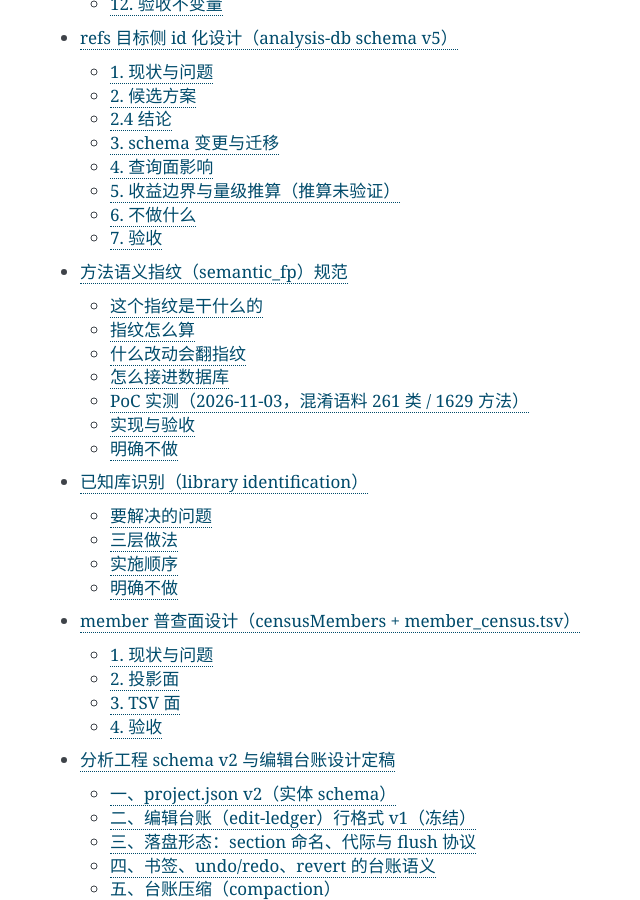
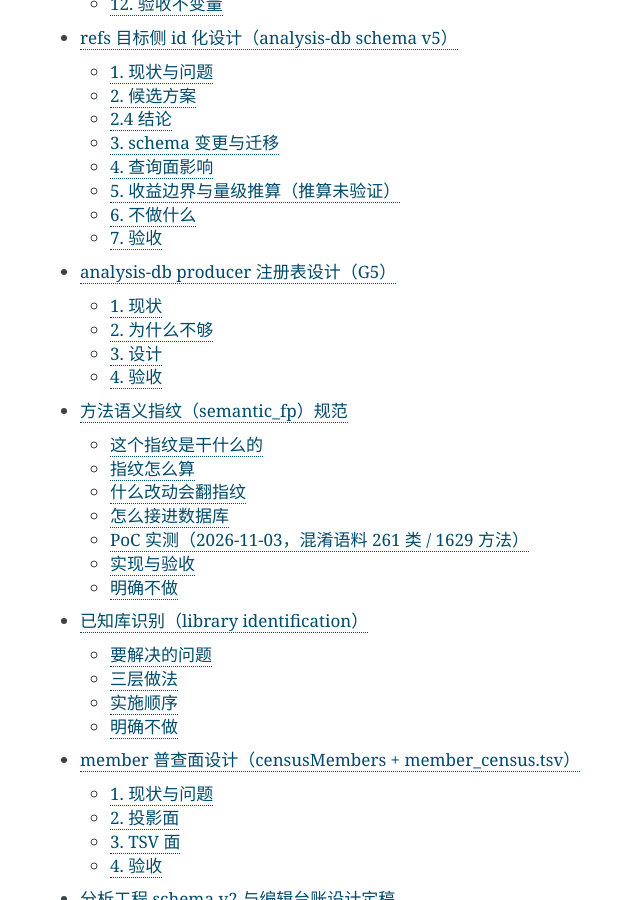
Before and after one commit to luiox/mjbase, a Sphinx documentation site: the page built from mjbase/doc/index.rst, in a window 1280 px wide and 900 px high, scrolled down 633 px. Shown: the whole window, without its empty margins (370-1010 px from the left). Built offline with Sphinx 7.4.7, drawn with Linux system fonts in a browser that asks for light colours; some of the changed lines change nothing that is shown.

Commit message:
docs(analysis): producer 注册表设计入 RST 文档树（#143）
doc_ai → doc RST 迁移（#165）时本设计稿因 PR 未合并未随迁，旧路径
合并会令已删除的 doc_ai 目录还魂。按新文档规范转换：label + toctree
挂 analysis-database/refs-id-design 之后；状态回填定稿（schema v6 +
mjt 导入桥接线均落地）；决策表与实现批次计划随落地摘除。

```diff
--- a/mjbase/doc/index.rst
+++ b/mjbase/doc/index.rst
@@ -14,6 +14,7 @@ mjbase 设计规格
 
    analysis-database
    refs-id-design
+   producer-registry-design
    semantic-fp-spec
    library-identification
    member-census-design
--- /dev/null
+++ b/mjbase/doc/producer-registry-design.rst
@@ -0,0 +1,276 @@
+.. _producer-registry-design:
+
+analysis-db producer 注册表设计（G5）
+=====================================
+
+状态：定稿（2026-11-05 状态回填）。producers/batches/batch_scopes 三表、
+renames 行级 ``producer_id`` 按本文落地（schema v6；草案标注的 v5 已被先行合入
+的 :ref:`refs-id-design`\ 占用，版本号顺延）；mjt 导入桥已按 §3.6 接线
+（``analysis_ingest`` 一次导入一个 ``full_import`` 批）。开放决策点落地时按
+「当前倾向」列执行，决策表与实现批次计划随落地摘除。原稿 2026-11-02。
+analysis-db 总体设计与身份模型见 :ref:`analysis-db`\ 。本设计是 G 批次长计划
+P6 的 G5 项，对应蓝图第 4 步（producer 注册表、dirty 队列、局部事实存储与
+出边替换）的入口面。只定事实溯源与归属模型，不动任何事实的内容语义。
+
+1. 现状
+-------
+
+AnalysisDb 是分析事实源：SQLite 单文件，投影面覆盖 inputs/entries 条目身份、
+classes/members/interfaces 类与成员清单、refs 直接引用（目标侧 id 化见
+:ref:`refs-id-design`\）、renames 重命名覆盖层、mask_rules 出口遮蔽配置与命中
+记账、census 普查投影。全部写入走单事务批量入口，任一行失败整批回滚。
+
+设计当时把事实写进这个库的入口，函数级盘点如下。
+
+.. list-table::
+   :header-rows: 1
+
+   * - 写入口
+     - 仓内现有调用方（设计时点）
+     - 隐含的生产者身份
+   * - ``ensureInput`` / ``ingestEntries`` / ``ingestClasses`` / ``replaceReferences``
+     - mjt 整库导入桥 ``ingestIntoAnalysisDb``
+     - 无任何记录
+   * - ``replaceReferencesFromMember``
+     - 仓内无生产调用方；方法级 pass 桥属私有侧管线消费面
+     - 无任何记录
+   * - ``setClassRename`` / ``setMemberRename`` / ``setRenames`` 族 / ``replaceRenames``
+     - 仓内仅测试调用；覆盖层导入面属私有侧
+     - 无任何记录
+   * - ``replaceMaskRules`` / ``setMaskTrustLevel``
+     - 仓内仅测试调用，规则配置写入面待接
+     - 无任何记录
+   * - ``recordMaskRuleHits``
+     - mjt MCP mask 出口（逐查询记账）
+     - 无任何记录
+
+生产者当时实际有三类进程语境：mjt workspace 整库导入桥（生产调用点在 mjt-py
+facade 的 census 流程，临时库即弃）、mjt MCP 工具面（工程 bundle 的
+analysis.mjdb 命中记账）、mjbase 自身测试与 harness。按既定路线还会增加：
+semantic_fp 管线、库识别 L2/L3、渲染 producer，以及按 mjt-pysdk 桥注释明言的
+私有侧管线适配器。
+
+库对这些写入没有任何归属记录：两个生产者先后写同一个库之后，没有任何一个事实
+能回答它是哪条管线、哪个工具版本、哪次运行写入的。
+
+2. 为什么不够
+-------------
+
+溯源缺失是硬缺口，具体四个面。第一，来源不可答：事实表是最后一次写入者覆盖语义
+（类 upsert、引用替换、覆盖层覆盖），多管线交错写入后，库内既没有谁写的也没有
+何时写的（refs 连时间戳都没有），审计只能靠外部记忆。第二，批次不可答：一次整库
+导入按写入顺序是条目、类、引用三段独立事务，中途失败后库内留下「前三段已提交、
+引用仍旧集合」的半程状态，没有任何行记录这次运行存在、进行到哪一步、写到多大规模。
+第三，冲突不可见：renames 覆盖层按 (target_kind, target_id) 整体覆盖，两个工具
+先后设置同一目标的显示名时后写覆盖先写且不留痕迹；mask_rules 同为整体替换。
+第四，可信级别无载体：mask 面已确立项目级信任级别（meta 键 mask_trust_level，
+default_action 翻转开关），但「这条事实来自可信工具还是脚本」没有落点，多生产者
+同库之后无法按来源分级处置。
+
+蓝图第 4 步把 producer 注册表列为第一个落地件，原因在此：dirty 队列与局部事实
+存储都要求事实按 (producer, producer_version) 键控，没有注册表就没有键的登记端。
+本设计先把登记端与归属模型立起来，dirty 队列与局部事实存储按各自批次推进。
+
+3. 设计
+-------
+
+3.1 producers 表：生产者登记
+^^^^^^^^^^^^^^^^^^^^^^^^^^^^
+
+生产者是「向本库写事实的身份」，注册幂等：稳定 key 命中即刷新元数据并复用 id。
+producer_id 单调分配，key 注册后不可变，无删除 API——与身份层只增不删纪律同构；
+改名或换工具指纹都是注册新生产者或刷新元数据，历史批次永远指向旧元数据也可经
+updated_at 追溯。
+
+.. code-block:: sql
+
+   CREATE TABLE producers(
+     producer_id      INTEGER PRIMARY KEY AUTOINCREMENT,
+     key              TEXT NOT NULL UNIQUE,          -- 稳定 id（点分 slug），注册后不可变
+     name             TEXT NOT NULL,                 -- 展示名
+     tool_fingerprint TEXT NOT NULL DEFAULT '',      -- 工具自报版本/构建指纹（自由文本）
+     trust_level      INTEGER NOT NULL CHECK(trust_level IN (0,1)),  -- 0=untrusted 1=trusted
+     created_at       TEXT NOT NULL,
+     updated_at       TEXT NOT NULL
+   );
+
+tool_fingerprint 由注册方自报（产品名 + 语义版本 + 构建标识的拼接是建议载荷），
+mjbase 不解析其内部结构；它回答「哪个版本的工具写的」，与事实内容指纹
+（semantic_fp，:ref:`semantic-fp-spec`）正交。trust_level 两档，词表对齐既有
+MaskTrustLevel（trusted/untrusted），但不复用同一 C++ 枚举——两者语义不同
+（项目出口默认动作 vs 事实来源可信级别），绑死一个类型会让两个轴被迫同步演化。
+
+3.2 事实归属粒度：批次表 + 作用域锚（定案）
+^^^^^^^^^^^^^^^^^^^^^^^^^^^^^^^^^^^^^^^^^^^
+
+两个候选。方案 A（行级外键：每张事实表加 NOT NULL producer_id 列）精确到行，
+代价有三：语义噪声——编码事实的内容与写入者无关，同一字节码的正确扫描逐行产出
+相同 refs，「这行 ref 是谁写的」的正确答案本来就是「最后一次重算该源切片的运行」，
+行级归属把切片级问题拆到百万行级粒度上答；成本落在最大表——refs 在基准语料
+232 万行、jdk17 语料 349 万行，按 producer 过滤不是真实查询负载，不加索引是全表扫，
+加索引是百万行级索引税；写路径侵入——每条 INSERT 预编译语句增加一次 bind，全部
+写入口与全部未来写入口永久背。
+
+定案方案 B（批次表 + 作用域锚）：三张新表，事实表不加列（renames 例外，见 3.4）。
+归属单位是写入运行（批次），作用域锚记录这次运行覆盖的事实区间；逐行问题经作用域
+回答。
+
+.. code-block:: sql
+
+   CREATE TABLE batches(
+     batch_id     INTEGER PRIMARY KEY AUTOINCREMENT,
+     producer_id  INTEGER NOT NULL REFERENCES producers(producer_id),
+     kind         TEXT NOT NULL,             -- full_import / refs_replace / refs_slice_replace / renames_write / rules_write
+     started_at   TEXT NOT NULL,
+     finished_at  TEXT NOT NULL DEFAULT '',  -- 空串 = 未收尾（失败/中断的残批，可见）
+     class_count  INTEGER NOT NULL DEFAULT 0,
+     entry_count  INTEGER NOT NULL DEFAULT 0,
+     member_count INTEGER NOT NULL DEFAULT 0,
+     ref_count    INTEGER NOT NULL DEFAULT 0,
+     note         TEXT NOT NULL DEFAULT ''
+   );
+   CREATE TABLE batch_scopes(
+     batch_id   INTEGER NOT NULL REFERENCES batches(batch_id),
+     scope_kind INTEGER NOT NULL CHECK(scope_kind IN (0,1,2,3)),
+     scope_id   INTEGER NOT NULL,           -- refs_all 固定 0；input_id / class_id / member_id
+     PRIMARY KEY(batch_id, scope_kind, scope_id)
+   ) WITHOUT ROWID;
+   CREATE INDEX batch_scopes_owner ON batch_scopes(scope_kind, scope_id, batch_id);
+
+作用域种类：0=refs_all（整库引用替换）、1=input（条目登记与重导入）、2=class
+（类事实 upsert 与 class 头引用切片）、3=member（成员引用切片）。成员登记的归属
+并入其所在类（ingestClasses 的 class 作用域行）。
+
+归属解析规则：成员引用切片的归属 = 在 batch_scopes 探 (3, member_id) 与 (0, 0)
+两个前缀、取 batch_id 较大者；class 头引用切片同构（(2, class_id) 对 (0,0)）；
+类事实归属只探 (2, class_id)（整库引用替换不触碰类行，refs_all 不回退参与类事实
+归属）；条目归属取 (1, input_id) 最新批。refs_all 作用域覆盖全部引用切片：整库
+替换之后，此前一切成员级归属被更新的 refs_all 批盖过，与 replaceReferences 清空
+重插的语义一致。解析是两次索引前缀探 + 取大，无全表扫。
+
+批次与事务的关系：批次是逻辑写入运行，不是事务。openBatch 先落一行 started 批
+（自带事务），随后各写入口在各自事务内写事实与作用域行，closeBatch 收尾写
+finished_at 与计数。整库导入的三段事务形状原样保留，一次导入一个批次；中途失败
+留下 finished_at 为空的残批，是合法审计状态（回答了「这次运行开始过、走到条目段」），
+不算脏数据。切片替换一次编辑一个 refs_slice_replace 批，编辑节奏是人与 agent 步进，
+批次量级无虞。
+
+混合形态（refs 走批次、classes 走行级列）不采纳：两套归属机制并存，查询面与纪律
+双份，收益不成比例。
+
+3.3 schema 变更与迁移
+^^^^^^^^^^^^^^^^^^^^^
+
+本变更是纯增量：三张新表加 renames 一列（见 3.4），不重排既有行、不改任何既有列
+语义。版本门纪律延续 fail-loud：打开时 user_version/application_id/meta.kind
+一并校验，不识别的版本拒绝打开，旧库由上层显式重建。重建动线成本有实测
+（rt.jar 36.3s、jdk17.jar 73.6s），renames 从既有覆盖层导入面重放，其 producer
+归属为执行重放的登录生产者。推荐路线下「旧行回填」不存在：重建库从空注册表起步，
+历史写入无法追溯、也不伪造归属。
+
+备选路线（原地升级）未采纳：打开时检测旧版本，单事务内 CREATE 三表 + renames
+加列 + 回填一行 legacy 生产者（key="legacy"、trust=untrusted）与一个 backfill
+批次。SQLite 单事务可保证无半迁移，代价是迁移代码与测试面长期背，且扫描事实无
+批次历史可填，回填的溯源价值接近零（只有 renames 行有真实占位对象）。维持
+fail-loud。
+
+3.4 与现有纪律的相容性
+^^^^^^^^^^^^^^^^^^^^^^
+
+稳定 id 只增不删：producers 注册幂等、id 单调、无删除；batches/batch_scopes 只
+追加（refs_all 批不删除任何历史作用域行，覆盖靠解析规则取大表达）。条目复活、
+类 upsert、引用整库替换等既有身份纪律全部不动。
+
+renames 覆盖来源：renames 是覆盖层与配置型小表，行级归属即语义（「这条覆盖是谁、
+何时设置的」就是行问题），本设计给它加 producer_id 列。覆盖行为不变
+（last-write-wins），注册表只让覆盖可见：覆盖来源 + updated_at 让「谁盖掉了谁」
+事后可查。落地口径：producer_id 落 NULL 表匿名写入（0 = 匿名），非 0 随覆盖整体
+刷新。
+
+并发：SQLite 单写者模型不变，一个 AnalysisDb 连接一个写者，注册表不引入新锁。
+多进程写同一库（MCP 进程与 pysdk 进程并发开写）靠 busy_timeout 与应用层错峰，
+注册表不改这一点；批次让交叉写入事后可观测（谁在什么时间开过批、各自写了什么
+区间），写仲裁不在第一版范围。
+
+census 投影：censusClasses/censusMembers/censusContainer 不加 producer 维度。
+投影输入是内容事实（类与条目的编码属性），与写入者无关；「谁贡献了多少」由批次
+统计面回答。重开条件：出现同一输入的类事实按生产者分叉的真实负载（多管线各持
+一份事实待对比），再议投影维度。
+
+3.5 API 面（mjbase 侧）
+^^^^^^^^^^^^^^^^^^^^^^^
+
+登记与批次（写入前，ReadWrite 连接）：
+
+.. code-block:: cpp
+
+   struct DbProducerInput { ca::str::Utf8String key, name, toolFingerprint; DbProducerTrustLevel trustLevel; };
+   ca::Result<ca::i64, AnalysisDbError> registerProducer(const DbProducerInput& input);  // 幂等：key 命中即刷新元数据
+   ca::Result<std::vector<DbProducerInfo>, AnalysisDbError> listProducers() const;
+   ca::Result<ca::i64, AnalysisDbError> openBatch(ca::i64 producerId, DbBatchKind kind, const ca::str::Utf8StringRef& note);
+   ca::Result<void, AnalysisDbError> closeBatch(ca::i64 batchId, const DbBatchCounts& counts);
+
+既有写入口的归属化：ingestEntries / ingestClasses / replaceReferences /
+replaceReferencesFromMember 增加首参 batchId；setRenames 族、replaceRenames、
+replaceMaskRules、setMaskTrustLevel 增加尾参 producerId（renames 行级盖章，mask
+配置面归属）。签名一步到位，不保留匿名旧签名：消费方只有导入桥、MCP 出口、
+facade 与测试，面小且全部在本仓或已知适配面；隐式方案（连接绑定「当前生产者」
+状态）否决——忘了设置就是静默错归属，与 fail-loud 纪律相悖。ensureInput 不带
+批次：输入登记的归属随其后的 ingestEntries 批次（input 作用域行）。
+recordMaskRuleHits 不变：命中计数是聚合计数列，无行级事实可归属，不入批次。
+拒绝面：写入口收到未注册或不存在的 batchId → Invalid，不静默匿名写入。
+
+查询面（只读连接可用）：
+
+.. code-block:: cpp
+
+   ca::Result<std::vector<DbBatchInfo>, AnalysisDbError> listBatches(
+       std::optional<ca::i64> producerId) const;                    // 含计数、作用域数、生产者 key
+   ca::Result<std::vector<DbBatchScope>, AnalysisDbError> batchScopes(ca::i64 batchId) const;
+   ca::Result<std::optional<DbOwnershipInfo>, AnalysisDbError> refSliceOwnership(
+       DbMemberKind kind, ca::i64 memberId) const;                  // 解析规则见 3.2
+   ca::Result<std::optional<DbOwnershipInfo>, AnalysisDbError> classOwnership(ca::i64 classId) const;
+   ca::Result<std::vector<DbProducerStats>, AnalysisDbError> producerStats() const;  // 批次数、累计写入计数、首末批时间
+
+3.6 mjt 侧接线
+^^^^^^^^^^^^^^
+
+.. list-table::
+   :header-rows: 1
+
+   * - 消费面
+     - 注册身份
+     - 批次用法
+   * - workspace 整库导入桥 ``ingestIntoAnalysisDb``
+     - key=\ ``mjt.workspace.ingest``\ ，trusted
+     - 一次导入一个 full_import 批：input 作用域 + 逐类作用域 + refs_all 作用域
+   * - pysdk facade census 流程
+     - 经导入桥同一身份（临时即弃库同样落注册）
+     - 同上
+   * - mjt MCP mask 出口
+     - key=\ ``mjt.mcp.mask_exit``
+     - 命中记账不入批次；规则/信任级别写入接线时按 rules_write 批
+   * - pysdk 脚本面（rename token、覆盖层导入）
+     - key=\ ``mjt.pysdk.facade``\ ，untrusted（脚本来源）
+     - renames 写入带 producerId；是否拦截留策略层决策
+   * - 私有侧 pass 桥适配器
+     - key=\ ``private.``\ 前缀，自报指纹
+     - 切片替换一次编辑一个 refs_slice_replace 批
+
+工具指纹由各消费面自报；私有侧适配器使用公开的注册面自报身份，mjbase 不验证其
+真伪（注册表回答的是「写方自称是谁」，可信级别的处置是消费方策略）。
+
+full_import 批的逐类作用域行是 classOwnership 可答的必需项而非审计细节：导入若
+只写 input 加 refs_all 作用域，类事实归属对全部类返回空（PoC 实测确认该行为）。
+实现必须逐类落行（PoC 语料每次导入 263 行、单事务 9-91ms，成本可忽略），验收含
+负例：逐类行缺失时类归属必须为空而非回退到别的批次。
+
+4. 验收
+-------
+
+- 新库注册幂等、残批可见；旧版本库拒绝打开且错误可诊断（fail-loud 版本门）。
+- 覆盖来源逐行可查；覆盖重放后归属与 updated_at 正确。
+- 归属解析逐用例：成员批与 refs_all 批取大、整库替换后切片归属翻转、批内回滚
+  不留作用域行、崩溃注入后批次状态与事实一致；负例：full_import 缺逐类作用域行
+  时类归属为空。
+- mjt 导入后 producers/batches 非空且计数与导入统计对账。
```
